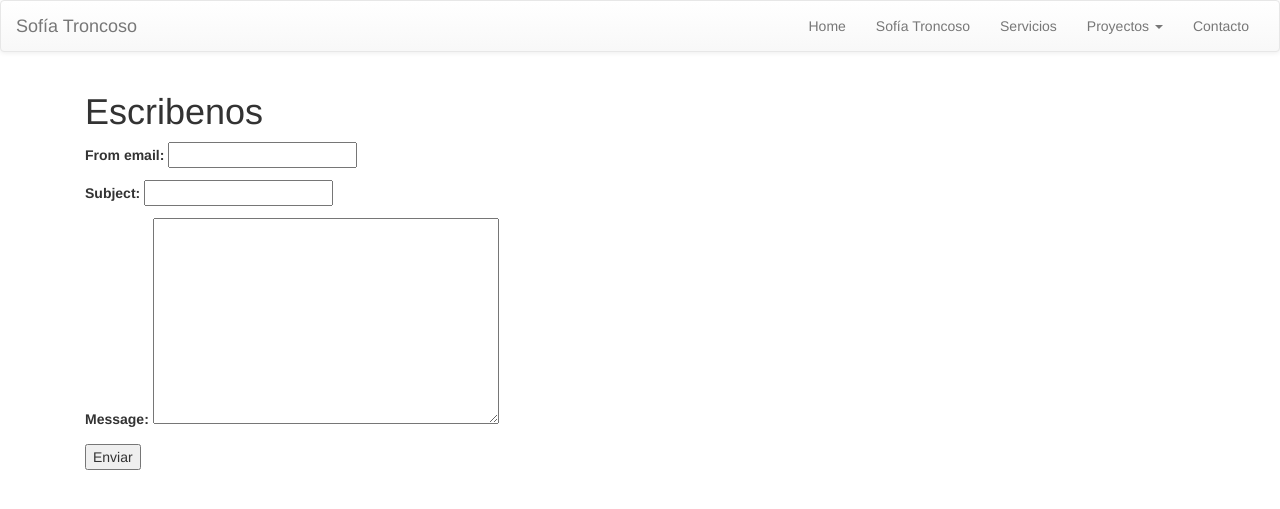
After one commit to alerios7/sofiapp, a Django app: a page that uses sofiapp/templates/sofiapp/base.html in a window 1280 px wide. The commit adds this page. Shown: the top 509 px of the page. Run offline with Django 3.2, Linux system fonts and the light colour scheme; some libraries are stand-ins or nearby versions.

Commit message:
formulario, url, vista, html y mensaje desaparece a los dos segundos

```diff
--- /dev/null
+++ b/sofiapp/forms.py
@@ -0,0 +1,6 @@
+from django import forms
+
+class ContactForm(forms.Form):
+    from_email = forms.EmailField(required=True)
+    subject = forms.CharField(required=True)
+    message = forms.CharField(widget=forms.Textarea, required=True)
--- /dev/null
+++ b/sofiapp/static/sofiapp/js/sofiapp.js
@@ -0,0 +1,3 @@
+$(document).ready(function(){
+  $("#message").delay(2000).fadeOut('slow');
+});
--- a/sofiapp/templates/sofiapp/base.html
+++ b/sofiapp/templates/sofiapp/base.html
@@ -1,3 +1,4 @@
+{% load staticfiles %}
 <!DOCTYPE html>
 <html>
   <head lang="es">
@@ -7,6 +8,8 @@
     <link rel="stylesheet" href="https://maxcdn.bootstrapcdn.com/bootstrap/3.3.7/css/bootstrap-theme.min.css" integrity="sha384-rHyoN1iRsVXV4nD0JutlnGaslCJuC7uwjduW9SVrLvRYooPp2bWYgmgJQIXwl/Sp" crossorigin="anonymous">
     <script src="https://code.jquery.com/jquery-3.1.1.min.js"   integrity="sha256-hVVnYaiADRTO2PzUGmuLJr8BLUSjGIZsDYGmIJLv2b8="   crossorigin="anonymous"></script>
     <script src="https://maxcdn.bootstrapcdn.com/bootstrap/3.3.7/js/bootstrap.min.js" integrity="sha384-Tc5IQib027qvyjSMfHjOMaLkfuWVxZxUPnCJA7l2mCWNIpG9mGCD8wGNIcPD7Txa" crossorigin="anonymous"></script>
+    <link rel="stylesheet" href="{% static 'sofiapp/css/sofiapp.css' %}" />
+    <script src="{% static 'sofiapp/js/sofiapp.js' %}"></script>
   </head>
   <body>
     <nav class="navbar navbar-default">
@@ -25,7 +28,7 @@
         <!-- Collect the nav links, forms, and other content for toggling -->
         <div class="collapse navbar-collapse" id="bs-example-navbar-collapse-1">
           <ul class="nav navbar-nav navbar-right">
-            <li><a href="#">Home</a></li>
+            <li><a href="{% url 'sofiapp:index' %}">Home</a></li>
             <li><a href="#">Sofía Troncoso</a></li>
             <li><a href="#">Servicios</a></li>
             <li class="dropdown">
@@ -42,11 +45,17 @@
                 <li><a href="#">Todos</a></li>
               </ul>
             </li>
-            <li><a href="#">Contacto</a></li>
+            <li><a href="{% url 'sofiapp:contact' %}">Contacto</a></li>
           </ul>
         </div><!-- /.navbar-collapse -->
       </div><!-- /.container-fluid -->
     </nav>
+    <div class="content container">
+      <div class="col-md-12">
+        {% block content %}
+        {% endblock %}
+      </div>
+    </div>
 
   </body>
 </html>
--- /dev/null
+++ b/sofiapp/templates/sofiapp/contact.html
@@ -0,0 +1,20 @@
+{% extends 'sofiapp/base.html' %}
+{% block content %}
+  {% if messages %}
+    <div class="alert alert-success" role="alert" id="message">
+      <ul class="messages">
+        {% for message in messages %}
+          <li{% if message.tags %} class="{{ message.tags }}"{% endif %}>{{ message }}</li>
+        {% endfor %}
+      </ul>
+    </div>
+  {% endif %}
+  <h1>Escribenos</h1>
+  <form method="post">
+    {% csrf_token %}
+    {{ form.as_p }}
+    <div class="form-actions">
+      <button type="submit">Enviar</button>
+    </div>
+  </form>
+{% endblock content %}
--- a/sofiapp/templates/sofiapp/index.html
+++ b/sofiapp/templates/sofiapp/index.html
@@ -1 +1,5 @@
 {% extends 'sofiapp/base.html' %}
+
+{% block content %}
+
+{% endblock content %}
--- a/sofiapp/urls.py
+++ b/sofiapp/urls.py
@@ -4,5 +4,6 @@ from . import views
 
 app_name = 'sofiapp'
 urlpatterns = [
-    url(r'^$', views.index, name='index')
+    url(r'^$', views.index, name='index'),
+    url(r'^contacto/$', views.contact, name='contact'),
 ]
--- a/sofiapp/views.py
+++ b/sofiapp/views.py
@@ -1,5 +1,9 @@
-from django.shortcuts import render
-from django.http import HttpResponse
+from django.shortcuts import render, redirect
+from django.http import HttpResponse, HttpResponseRedirect
+from django.core.mail import send_mail, BadHeaderError
+from django.contrib import messages
+
+from .forms import ContactForm
 
 from .models import Project, Category, Type
 # Create your views here.
@@ -7,3 +11,20 @@ def index(request):
     categories = Category.objects.all()
     project_types = Type.objects.all()
     return render(request, 'sofiapp/index.html', {'categories': categories, 'project_types': project_types})
+
+def contact(request):
+    if(request.method == 'GET'):
+        form = ContactForm()
+    else:
+        form = ContactForm(request.POST)
+        if(form.is_valid()):
+            subject = form.cleaned_data['subject']
+            from_email = form.cleaned_data['from_email']
+            message = form.cleaned_data['message']
+            try:
+                send_mail(subject, message, from_email, ['admin@example.com'])
+                messages.success(request, 'Mensaje enviado')
+            except BadHeaderError:
+                return HttpResponse('Invalid header found.')
+            return redirect('sofiapp:contact')
+    return render(request, 'sofiapp/contact.html', {'form': form})
```
Also changed, not shown: mysite/settings.py (+3 -12 lines), sofiapp/static/sofiapp/css/sofiapp.css (added).
